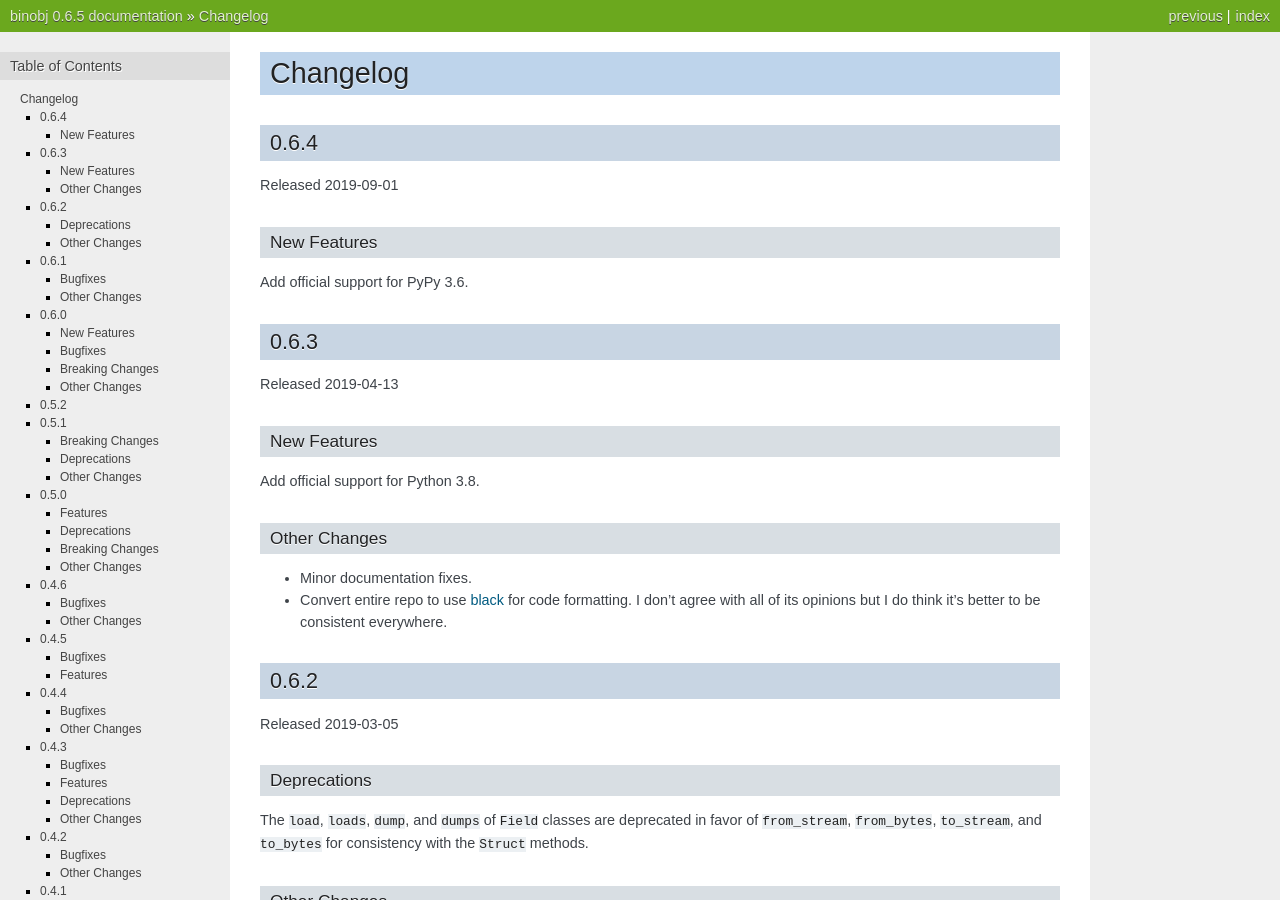
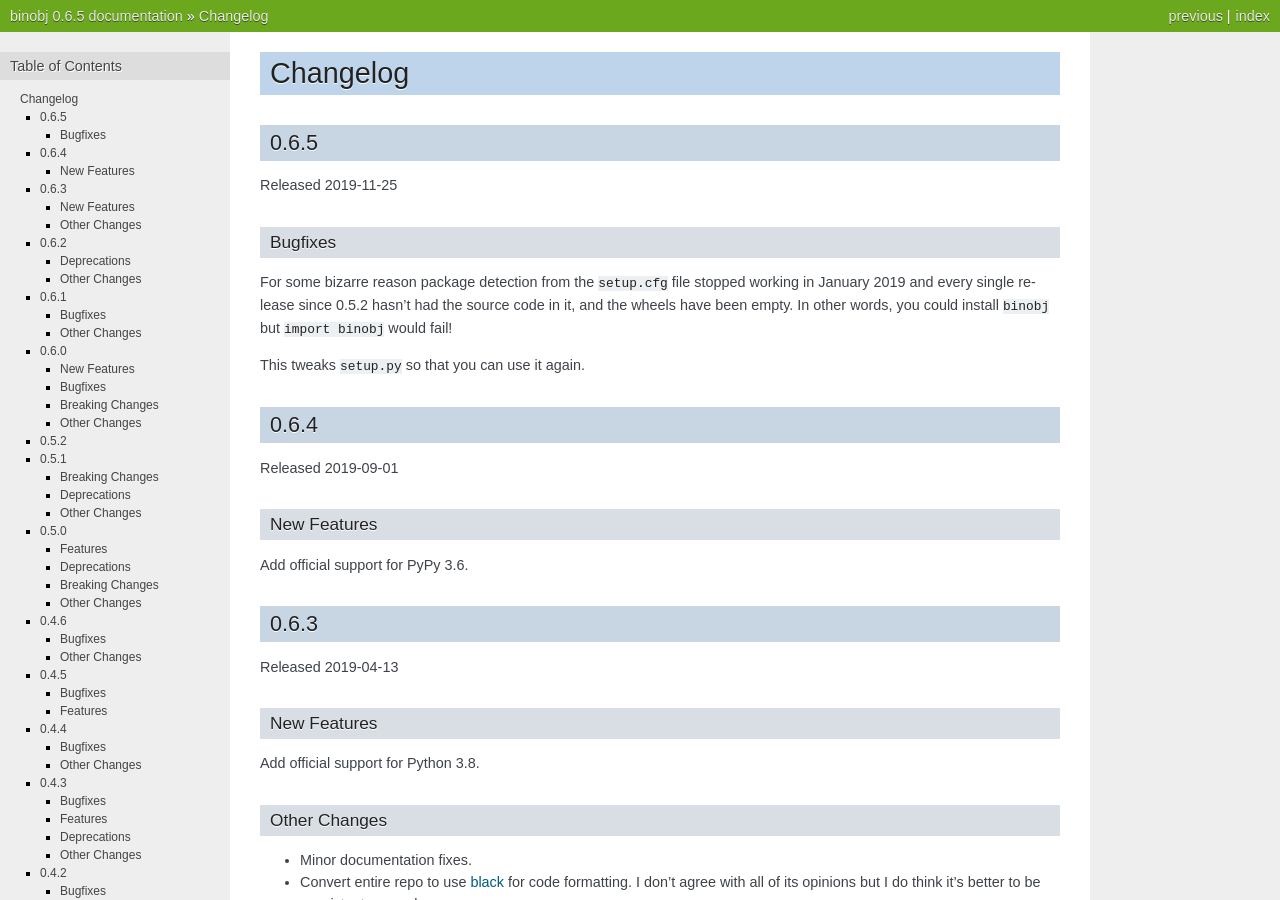
Before and after one commit to dargueta/binobj, a Sphinx documentation site: the page built from docs/source/CHANGELOG.rst, in a window 1280 px wide and 900 px high. Built offline with Sphinx 7.4.7, drawn with Linux system fonts in a browser that asks for light colours.

Commit message:
0.6.5 changelog fix

```diff
--- a/docs/source/CHANGELOG.rst
+++ b/docs/source/CHANGELOG.rst
@@ -1,5 +1,20 @@
 Changelog
 =========
+
+0.6.5
+-----
+
+Released 2019-11-25
+
+Bugfixes
+~~~~~~~~
+
+For some bizarre reason package detection from the ``setup.cfg`` file stopped
+working in January 2019 and every single release since 0.5.2 hasn't had the
+source code in it, and the wheels have been empty. In other words, you could
+install ``binobj`` but ``import binobj`` would fail!
+
+This tweaks ``setup.py`` so that you can use it again.
 
 0.6.4
 -----
--- a/setup.py
+++ b/setup.py
@@ -7,4 +7,7 @@
     raise RuntimeError('Unsupported Python version: ' + sys.version)
 
 
-setuptools.setup()
+# TODO (dargueta): Figure out why package detection in setup.cfg stopped working.
+setuptools.setup(
+    packages=setuptools.find_packages(exclude=["tests", "tests.*", "docs", "docs.*"])
+)
```
